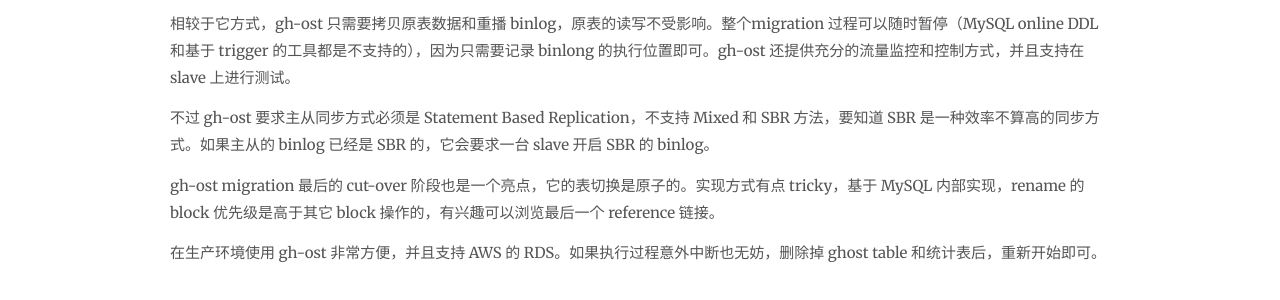
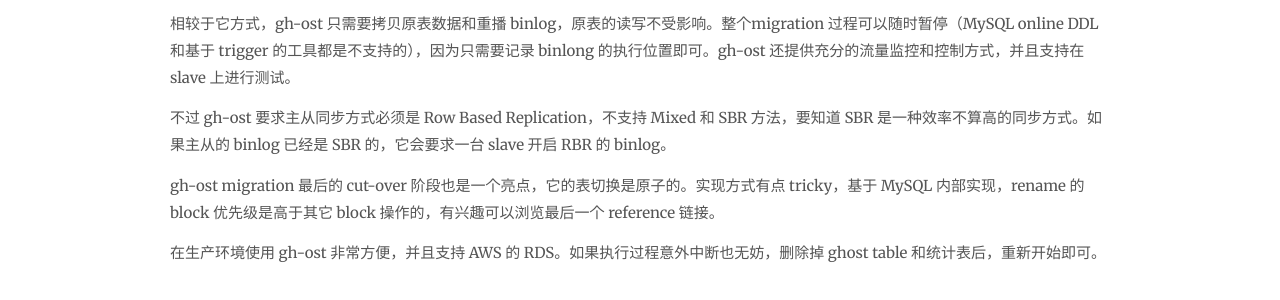
Before and after one commit to bittenApple/bittenApple.github.io, a Jekyll site: the page built from _posts/2017-11-30-thoughts-on-gh-ost.md, in a window 1280 px wide. Shown: the part 1198-1498 px from the top of the page. Built offline with Jekyll 4.4.1, drawn with Linux system fonts in a browser that asks for light colours; nearby versions of some CDN libraries; comment, search, counter and statistics services are not loaded.

Commit message:
Fix error
Change-Id: I3f71a106e78f809bc6742e0e0007e8c5dd54e52b

```diff
--- a/_posts/2017-11-30-thoughts-on-gh-ost.md
+++ b/_posts/2017-11-30-thoughts-on-gh-ost.md
@@ -38,7 +38,7 @@
 
 相较于它方式，gh-ost 只需要拷贝原表数据和重播 binlog，原表的读写不受影响。整个migration 过程可以随时暂停（MySQL online DDL 和基于 trigger 的工具都是不支持的），因为只需要记录 binlong 的执行位置即可。gh-ost 还提供充分的流量监控和控制方式，并且支持在 slave 上进行测试。
 
-不过 gh-ost 要求主从同步方式必须是 Statement Based Replication，不支持 Mixed  和 SBR 方法，要知道 SBR 是一种效率不算高的同步方式。如果主从的 binlog 已经是 SBR 的，它会要求一台 slave 开启 SBR 的 binlog。
+不过 gh-ost 要求主从同步方式必须是 Row Based Replication，不支持 Mixed  和 SBR 方法，要知道 SBR 是一种效率不算高的同步方式。如果主从的 binlog 已经是 SBR 的，它会要求一台 slave 开启 RBR 的 binlog。
 
 gh-ost migration 最后的 cut-over 阶段也是一个亮点，它的表切换是原子的。实现方式有点 tricky，基于 MySQL 内部实现，rename 的 block 优先级是高于其它 block 操作的，有兴趣可以浏览最后一个 reference 链接。
 
```
